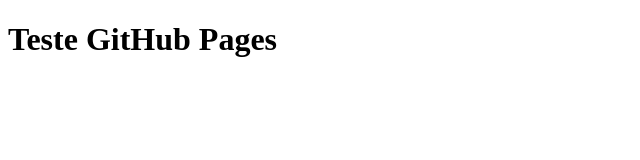
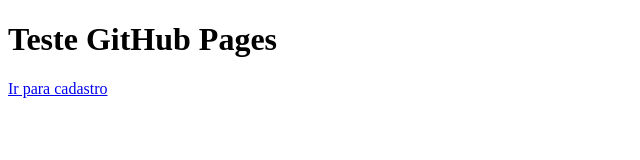
Before and after one commit to Arthur0li/Connexa-MVP, a website: page frontend/index.html in a window 1280 px wide. Shown: the whole page, without its empty margins (0-640 px from the left). Drawn offline with Linux system fonts and the light colour scheme.

Commit message:
test: Add link to cadastro.html in index.html

```diff
--- a/frontend/index.html
+++ b/frontend/index.html
@@ -2,5 +2,6 @@
 <html>
 <body>
   <h1>Teste GitHub Pages</h1>
+  <a href="/cadastro.html">Ir para cadastro</a>
 </body>
 </html>
```
